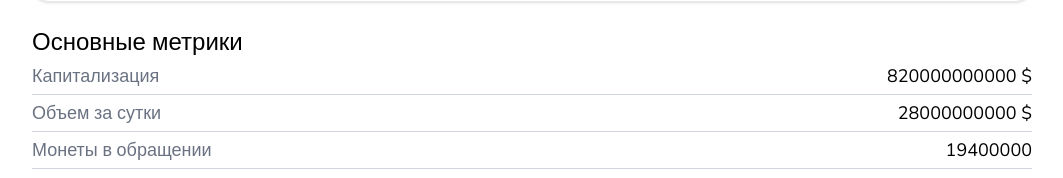
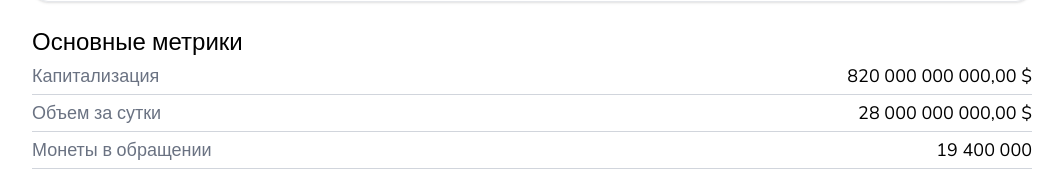
Before and after one commit to iruslanjafarov/coin, a Next.js app: page /detail/1 in a window 1280 px wide. Shown: the part 763-941 px from the top of the page, without its empty margins (108-1171 px from the left). Built offline with nearby package versions, Linux system fonts and the light colour scheme.

Commit message:
feat(detail): change method to locale

```diff
--- a/src/app/detail/[id]/page.tsx
+++ b/src/app/detail/[id]/page.tsx
@@ -11,6 +11,12 @@ import useItem from '@/hooks/useItem';
 
 import { Container } from '@/components/container';
 import { Chart } from '@/components/chart';
+
+const getValidNumbers = (number: number): string =>
+	number.toLocaleString('ru-RU', {
+		style: 'currency',
+		currency: 'USD',
+	});
 
 /**
  * Компонент страницы деталей, отображающий информацию о выбранной криптовалюте.
@@ -91,11 +97,21 @@ const Detail = () => {
 	}
 
 	const metricsList = [
-		{ value: marketCap ? `${marketCap} $` : '—', label: 'Капитализация' },
-		{ value: volume24h ? `${volume24h} $` : '—', label: 'Объем за сутки' },
-		{ value: circulatingSupply ?? '—', label: 'Монеты в обращении' },
 		{
-			value: maxSupply ?? 'Не ограничено',
+			value: marketCap ? getValidNumbers(marketCap) : '—',
+			label: 'Капитализация',
+		},
+		{
+			value: volume24h ? getValidNumbers(volume24h) : '—',
+			label: 'Объем за сутки',
+		},
+		{
+			value: circulatingSupply.toLocaleString('ru-RU') ?? '—',
+			label: 'Монеты в обращении',
+		},
+		{
+			value:
+				maxSupply != null ? maxSupply.toLocaleString('ru-RU') : 'Не ограничено',
 			label: 'Максимальное количество монет',
 		},
 		{ value: network ? network : '—', label: 'Сеть' },
```
